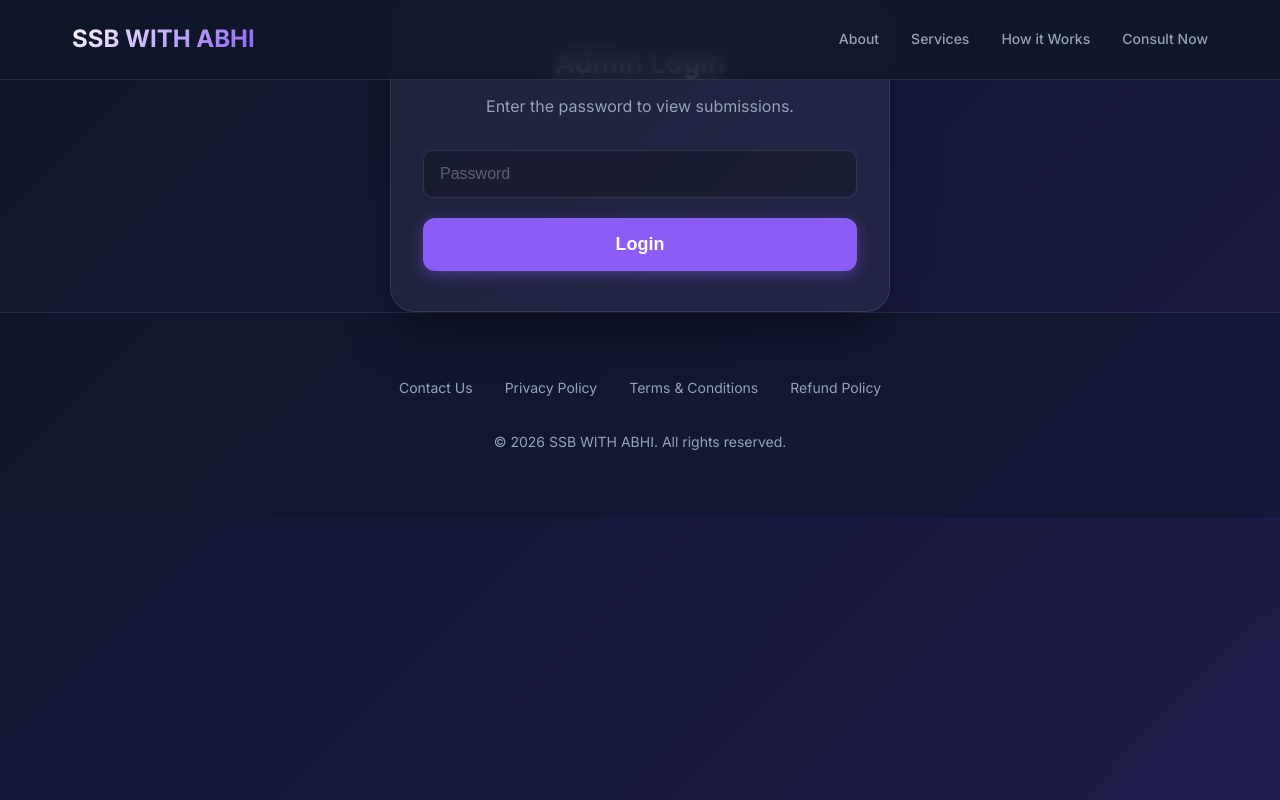
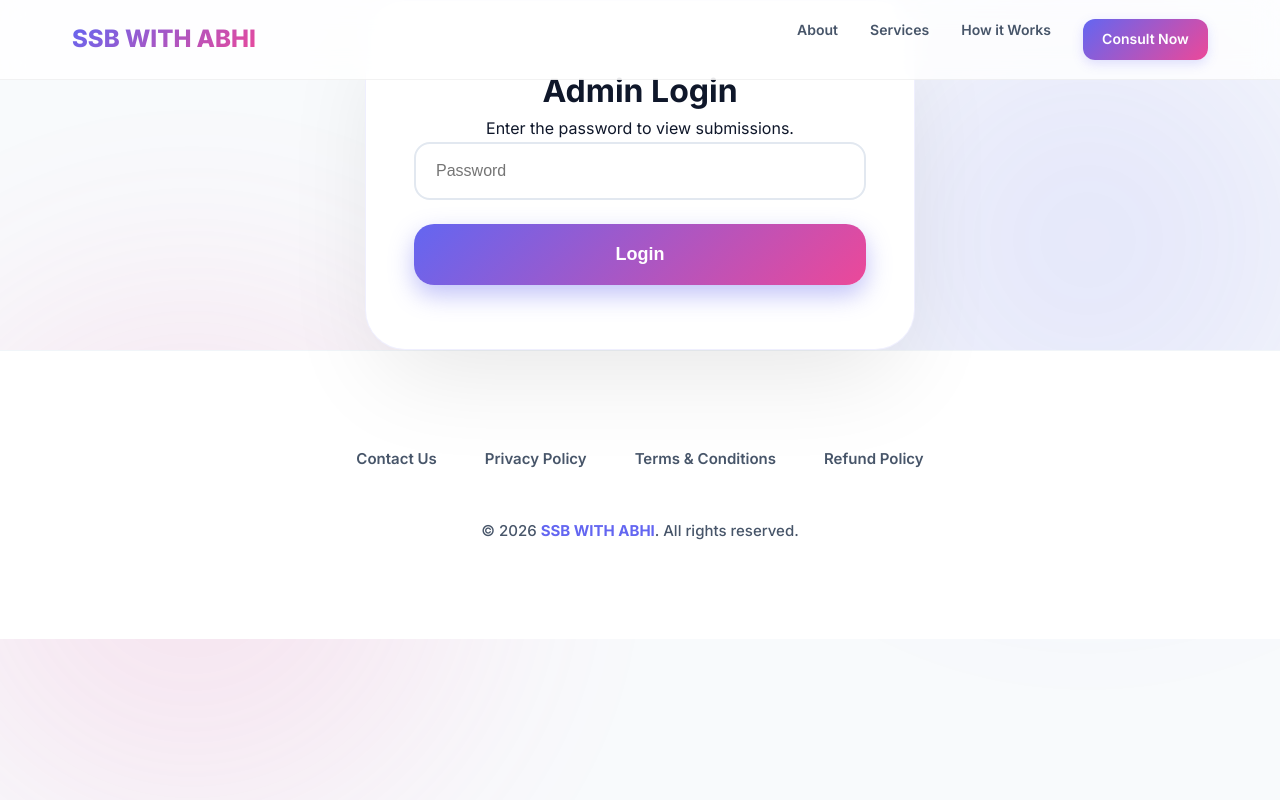
Before and after one commit to Sachinnegi9936167436/calling, a Next.js app: page /admin in a window 1280 px wide. Built offline with nearby package versions, Linux system fonts and the light colour scheme.

Commit message:
Premium Bright Redesign with vibrant color combinations

```diff
--- a/app/globals.css
+++ b/app/globals.css
@@ -1,14 +1,14 @@
-@import url('https://fonts.googleapis.com/css2?family=Inter:wght@300;400;500;600;700&display=swap');
+@import url('https://fonts.googleapis.com/css2?family=Inter:wght@300;400;500;600;700;800&display=swap');
 
 :root {
-  --bg-gradient-start: #0f172a;
-  --bg-gradient-end: #1e1b4b;
-  --card-bg: rgba(255, 255, 255, 0.05);
-  --card-border: rgba(255, 255, 255, 0.1);
-  --text-main: #f8fafc;
-  --text-muted: #94a3b8;
-  --accent-primary: #8b5cf6;
-  --accent-hover: #7c3aed;
+  --bg-color: #f8fafc;
+  --text-main: #0f172a;
+  --text-muted: #475569;
+  --accent-primary: #6366f1;
+  --accent-secondary: #ec4899;
+  --accent-hover: #4f46e5;
+  --card-bg: rgba(255, 255, 255, 0.7);
+  --card-border: rgba(99, 102, 241, 0.1);
   --success-color: #10b981;
   --nav-height: 80px;
 }
@@ -22,11 +22,37 @@
 
 body {
   font-family: 'Inter', sans-serif;
-  background: linear-gradient(135deg, var(--bg-gradient-start), var(--bg-gradient-end));
+  background-color: var(--bg-color);
   color: var(--text-main);
   min-height: 100vh;
   line-height: 1.6;
   overflow-x: hidden;
+  position: relative;
+}
+
+/* Background Blobs for Premium Feel */
+body::before, body::after {
+  content: '';
+  position: fixed;
+  width: 50vw;
+  height: 50vw;
+  border-radius: 50%;
+  z-index: -1;
+  filter: blur(100px);
+  opacity: 0.15;
+  pointer-events: none;
+}
+
+body::before {
+  top: -10%;
+  right: -10%;
+  background: radial-gradient(circle, var(--accent-primary), transparent);
+}
+
+body::after {
+  bottom: -10%;
+  left: -10%;
+  background: radial-gradient(circle, var(--accent-secondary), transparent);
 }
 
 /* Navbar */
@@ -36,10 +62,10 @@ body {
   left: 0;
   right: 0;
   height: var(--nav-height);
-  background: rgba(15, 23, 42, 0.8);
+  background: rgba(255, 255, 255, 0.8);
   backdrop-filter: blur(12px);
   -webkit-backdrop-filter: blur(12px);
-  border-bottom: 1px solid var(--card-border);
+  border-bottom: 1px solid rgba(0, 0, 0, 0.05);
   z-index: 1000;
   display: flex;
   align-items: center;
@@ -58,7 +84,7 @@ body {
 .logo {
   font-size: 1.5rem;
   font-weight: 800;
-  background: linear-gradient(135deg, #fff, #8b5cf6);
+  background: linear-gradient(135deg, var(--accent-primary), var(--accent-secondary));
   -webkit-background-clip: text;
   -webkit-text-fill-color: transparent;
   text-decoration: none;
@@ -73,17 +99,17 @@ body {
   color: var(--text-muted);
   text-decoration: none;
   font-size: 0.875rem;
-  font-weight: 500;
-  transition: color 0.2s;
+  font-weight: 600;
+  transition: all 0.2s;
 }
 
 .nav-link:hover {
-  color: var(--text-main);
+  color: var(--accent-primary);
 }
 
 /* Sections */
 section {
-  padding: 6rem 2rem;
+  padding: 8rem 2rem;
   width: 100%;
   display: flex;
   flex-direction: column;
@@ -94,12 +120,13 @@ section {
   max-width: 1200px;
   width: 100%;
   margin: 0 auto;
+  position: relative;
 }
 
 .hero {
-  padding-top: calc(var(--nav-height) + 4rem);
+  padding-top: calc(var(--nav-height) + 6rem);
   text-align: center;
-  min-height: 80vh;
+  min-height: 90vh;
   justify-content: center;
 }
 
@@ -108,59 +135,74 @@ section {
   font-weight: 800;
   line-height: 1.1;
   margin-bottom: 1.5rem;
-  background: linear-gradient(to right, #fff, #94a3b8);
+  color: var(--text-main);
+  letter-spacing: -0.02em;
+}
+
+.gradient-text {
+  background: linear-gradient(135deg, var(--accent-primary), var(--accent-secondary));
   -webkit-background-clip: text;
   -webkit-text-fill-color: transparent;
 }
 
 .hero-subtitle {
-  font-size: clamp(1.125rem, 3vw, 1.5rem);
+  font-size: clamp(1.125rem, 3vw, 1.25rem);
   color: var(--text-muted);
   max-width: 700px;
-  margin: 0 auto 3rem;
+  margin: 0 auto 3.5rem;
+  font-weight: 500;
 }
 
 /* Grid Layouts */
 .grid {
   display: grid;
   grid-template-columns: repeat(auto-fit, minmax(300px, 1fr));
-  gap: 2rem;
-  margin-top: 3rem;
+  gap: 2.5rem;
+  margin-top: 4rem;
 }
 
 /* Feature Card */
 .feature-card {
   background: var(--card-bg);
+  backdrop-filter: blur(8px);
   border: 1px solid var(--card-border);
-  border-radius: 24px;
-  padding: 2.5rem;
-  transition: all 0.3s ease;
+  border-radius: 32px;
+  padding: 3rem;
+  transition: all 0.4s cubic-bezier(0.175, 0.885, 0.32, 1.275);
+  box-shadow: 0 10px 30px -10px rgba(0, 0, 0, 0.05);
 }
 
 .feature-card:hover {
-  transform: translateY(-5px);
+  transform: translateY(-10px);
   border-color: var(--accent-primary);
-  background: rgba(255, 255, 255, 0.08);
+  box-shadow: 0 20px 40px -15px rgba(99, 102, 241, 0.2);
+  background: white;
 }
 
 .feature-icon {
-  width: 48px;
-  height: 48px;
-  background: rgba(139, 92, 246, 0.2);
-  border-radius: 12px;
+  width: 64px;
+  height: 64px;
+  background: linear-gradient(135deg, rgba(99, 102, 241, 0.1), rgba(236, 72, 153, 0.1));
+  border-radius: 20px;
   display: flex;
   align-items: center;
   justify-content: center;
+  font-size: 2rem;
+  margin-bottom: 2rem;
+  color: var(--accent-primary);
+}
+
+.feature-card h3 {
   font-size: 1.5rem;
-  margin-bottom: 1.5rem;
-  color: var(--accent-primary);
+  margin-bottom: 1rem;
+  font-weight: 700;
 }
 
 /* How it Works */
 .step-item {
   position: relative;
-  padding-left: 3.5rem;
-  margin-bottom: 2rem;
+  padding-left: 4.5rem;
+  margin-bottom: 3.5rem;
   text-align: left;
 }
 
@@ -168,103 +210,75 @@ section {
   position: absolute;
   left: 0;
   top: 0;
-  width: 40px;
-  height: 40px;
-  background: var(--accent-primary);
-  border-radius: 50%;
+  width: 48px;
+  height: 48px;
+  background: linear-gradient(135deg, var(--accent-primary), var(--accent-secondary));
+  color: white;
+  border-radius: 16px;
   display: flex;
   align-items: center;
   justify-content: center;
-  font-weight: 700;
-  font-size: 1rem;
-  box-shadow: 0 4px 10px rgba(139, 92, 246, 0.3);
+  font-weight: 800;
+  font-size: 1.25rem;
+  box-shadow: 0 8px 20px rgba(99, 102, 241, 0.3);
 }
 
-/* Existing Glass Card Fix for Landing Page */
+.step-item h3 {
+  font-size: 1.25rem;
+  margin-bottom: 0.5rem;
+  font-weight: 700;
+}
+
+/* Consultation Card */
 .glass-card {
-  background: var(--card-bg);
-  backdrop-filter: blur(16px);
-  -webkit-backdrop-filter: blur(16px);
+  background: white;
   border: 1px solid var(--card-border);
-  border-radius: 24px;
-  padding: 2.5rem 2rem;
+  border-radius: 40px;
+  padding: 4rem 3rem;
   text-align: center;
-  box-shadow: 0 25px 50px -12px rgba(0, 0, 0, 0.5);
-  transition: transform 0.3s ease, box-shadow 0.3s ease;
+  box-shadow: 0 40px 100px -20px rgba(0, 0, 0, 0.1);
   position: relative;
   overflow: hidden;
-  max-width: 500px;
+  max-width: 550px;
   margin: 0 auto;
-}
-
-.glass-card::before {
-  content: '';
-  position: absolute;
-  top: 0;
-  left: -100%;
-  width: 50%;
-  height: 100%;
-  background: linear-gradient(to right, transparent, rgba(255, 255, 255, 0.05), transparent);
-  transform: skewX(-20deg);
-  animation: shine 8s infinite;
-}
-
-@keyframes shine {
-  0% { left: -100%; }
-  20% { left: 200%; }
-  100% { left: 200%; }
-}
-
-.name {
-  font-size: 1.75rem;
-  font-weight: 700;
-  margin-bottom: 0.5rem;
-  background: linear-gradient(to right, #fff, #cbd5e1);
-  -webkit-background-clip: text;
-  -webkit-text-fill-color: transparent;
-}
-
-.bio {
-  color: var(--text-muted);
-  font-size: 1rem;
-  line-height: 1.5;
-  margin-bottom: 2rem;
 }
 
 .price-tag {
   display: inline-block;
-  background: rgba(139, 92, 246, 0.2);
-  color: #c4b5fd;
-  padding: 0.5rem 1rem;
+  background: linear-gradient(135deg, rgba(99, 102, 241, 0.1), rgba(236, 72, 153, 0.1));
+  color: var(--accent-primary);
+  padding: 0.75rem 1.5rem;
   border-radius: 999px;
-  font-weight: 600;
-  font-size: 0.875rem;
-  margin-bottom: 1.5rem;
-  border: 1px solid rgba(139, 92, 246, 0.3);
+  font-weight: 700;
+  font-size: 1rem;
+  margin-bottom: 2.5rem;
+  border: 1px solid rgba(99, 102, 241, 0.2);
 }
 
 .pay-btn {
   width: 100%;
-  background: var(--accent-primary);
+  background: linear-gradient(135deg, var(--accent-primary), var(--accent-secondary));
   color: white;
   border: none;
-  padding: 1rem;
-  border-radius: 12px;
+  padding: 1.25rem;
+  border-radius: 20px;
   font-size: 1.125rem;
-  font-weight: 600;
+  font-weight: 700;
   cursor: pointer;
-  transition: all 0.2s ease;
-  box-shadow: 0 4px 14px 0 rgba(139, 92, 246, 0.39);
+  transition: all 0.3s ease;
+  box-shadow: 0 10px 25px rgba(99, 102, 241, 0.4);
+  display: inline-block;
+  text-decoration: none;
 }
 
 .pay-btn:hover {
-  background: var(--accent-hover);
-  transform: translateY(-2px);
-  box-shadow: 0 6px 20px rgba(139, 92, 246, 0.23);
+  transform: translateY(-3px);
+  box-shadow: 0 15px 35px rgba(99, 102, 241, 0.5);
+  filter: brightness(1.1);
 }
 
 .pay-btn:disabled {
-  opacity: 0.7;
+  opacity: 0.6;
   cursor: not-allowed;
   transform: none;
 }
@@ -273,105 +287,88 @@ section {
   display: flex;
   flex-direction: column;
   align-items: center;
-  gap: 1.5rem;
-  animation: fadeIn 0.5s ease-out forwards;
+  gap: 2rem;
+  animation: slideUp 0.6s cubic-bezier(0.23, 1, 0.32, 1) forwards;
 }
 
-@keyframes fadeIn {
-  from { opacity: 0; transform: translateY(10px); }
+@keyframes slideUp {
+  from { opacity: 0; transform: translateY(30px); }
   to { opacity: 1; transform: translateY(0); }
 }
 
 .success-icon {
-  width: 64px;
-  height: 64px;
-  background: rgba(16, 185, 129, 0.2);
+  width: 80px;
+  height: 80px;
+  background: #ecfdf5;
   color: var(--success-color);
   border-radius: 50%;
   display: flex;
   align-items: center;
   justify-content: center;
-  font-size: 2rem;
-  margin-bottom: 0.5rem;
-}
-
-.loader {
-  border: 3px solid rgba(255,255,255,0.1);
-  border-radius: 50%;
-  border-top: 3px solid white;
-  width: 24px;
-  height: 24px;
-  animation: spin 1s linear infinite;
-  margin: 0 auto;
-}
-
-@keyframes spin {
-  0% { transform: rotate(0deg); }
-  100% { transform: rotate(360deg); }
+  font-size: 2.5rem;
+  margin-bottom: 1rem;
+  border: 4px solid #d1fae5;
 }
 
 .payment-instructions {
-  background: rgba(0, 0, 0, 0.2);
-  padding: 1.5rem;
-  border-radius: 12px;
-  margin-bottom: 1.5rem;
+  background: #f1f5f9;
+  padding: 2rem;
+  border-radius: 24px;
+  margin-bottom: 2.5rem;
   text-align: center;
-  border: 1px dashed rgba(255, 255, 255, 0.2);
 }
 
 .upi-id {
   font-size: 1.25rem;
-  font-weight: 600;
+  font-weight: 700;
   color: var(--accent-primary);
-  margin-top: 0.5rem;
-  padding: 0.5rem;
-  background: rgba(139, 92, 246, 0.1);
-  border-radius: 8px;
+  margin: 1rem 0;
+  padding: 0.75rem;
+  background: white;
+  border-radius: 12px;
   display: inline-block;
-  letter-spacing: 1px;
-  word-break: break-all;
-  max-width: 100%;
+  letter-spacing: 0.5px;
+  border: 1px dashed var(--accent-primary);
 }
 
 .form-group {
   text-align: left;
-  margin-bottom: 1.25rem;
+  margin-bottom: 1.5rem;
 }
 
 .form-label {
   display: block;
   font-size: 0.875rem;
   color: var(--text-muted);
-  margin-bottom: 0.5rem;
-  font-weight: 500;
+  margin-bottom: 0.75rem;
+  font-weight: 700;
+  text-transform: uppercase;
+  letter-spacing: 0.05em;
 }
 
 .form-input {
   width: 100%;
-  padding: 0.875rem 1rem;
-  border-radius: 10px;
-  border: 1px solid rgba(255, 255, 255, 0.1);
-  background: rgba(0, 0, 0, 0.2);
-  color: white;
+  padding: 1.125rem 1.25rem;
+  border-radius: 16px;
+  border: 2px solid #e2e8f0;
+  background: white;
+  color: var(--text-main);
   font-size: 1rem;
+  font-weight: 500;
   transition: all 0.2s ease;
 }
 
 .form-input:focus {
   outline: none;
   border-color: var(--accent-primary);
-  box-shadow: 0 0 0 2px rgba(139, 92, 246, 0.2);
-}
-
-.form-input::placeholder {
-  color: rgba(255, 255, 255, 0.3);
+  box-shadow: 0 0 0 4px rgba(99, 102, 241, 0.1);
 }
 
 /* Footer */
 footer {
-  padding: 4rem 2rem;
-  background: rgba(15, 23, 42, 0.5);
-  border-top: 1px solid var(--card-border);
+  padding: 6rem 2rem;
+  background: white;
+  border-top: 1px solid #f1f5f9;
   text-align: center;
   width: 100%;
 }
@@ -379,19 +376,20 @@ footer {
 .footer-links {
   display: flex;
   justify-content: center;
-  gap: 2rem;
-  margin-bottom: 2rem;
+  gap: 3rem;
+  margin-bottom: 3rem;
 }
 
 .footer-link {
   color: var(--text-muted);
   text-decoration: none;
-  font-size: 0.875rem;
+  font-size: 0.9375rem;
+  font-weight: 600;
   transition: color 0.2s;
 }
 
 .footer-link:hover {
-  color: var(--text-main);
+  color: var(--accent-primary);
 }
 
 /* Mobile Adjustments */
@@ -401,10 +399,14 @@ footer {
   }
 
   .hero-title {
-    font-size: 2.5rem;
+    font-size: 3rem;
   }
 
   section {
-    padding: 4rem 1rem;
+    padding: 6rem 1.5rem;
+  }
+
+  .glass-card {
+    padding: 3rem 1.5rem;
   }
 }
--- a/app/layout.js
+++ b/app/layout.js
@@ -3,14 +3,14 @@ import Link from 'next/link';
 import './globals.css';
 
 export const metadata = {
-  title: 'SSB WITH ABHI | Personal Consultancy for Defence Aspirants',
+  title: 'SSB WITH ABHI | Premium Personal Consultancy for Defence Aspirants',
   description: 'Get personalized guidance and consultancy for SSB interviews from Abhi. Mock interviews, PPDT, psychology tests, and more.',
 };
 
 export default function RootLayout({ children }) {
   return (
     <html lang="en" suppressHydrationWarning>
-      <body>
+      <body style={{ backgroundColor: 'var(--bg-color)' }}>
         <nav className="navbar">
           <div className="nav-container">
             <Link href="/" className="logo">SSB WITH ABHI</Link>
@@ -18,7 +18,13 @@ export default function RootLayout({ children }) {
               <a href="#about" className="nav-link">About</a>
               <a href="#services" className="nav-link">Services</a>
               <a href="#how-it-works" className="nav-link">How it Works</a>
-              <a href="#consult" className="nav-link">Consult Now</a>
+              <a href="#consult" className="nav-link" style={{
+                padding: '0.6rem 1.2rem',
+                background: 'linear-gradient(135deg, var(--accent-primary), var(--accent-secondary))',
+                color: 'white',
+                borderRadius: '12px',
+                boxShadow: '0 4px 12px rgba(99, 102, 241, 0.2)'
+              }}>Consult Now</a>
             </div>
           </div>
         </nav>
@@ -35,8 +41,8 @@ export default function RootLayout({ children }) {
               <Link href="/terms" className="footer-link">Terms & Conditions</Link>
               <Link href="/refund" className="footer-link">Refund Policy</Link>
             </div>
-            <p style={{ color: 'var(--text-muted)', fontSize: '0.875rem' }}>
-              &copy; {new Date().getFullYear()} SSB WITH ABHI. All rights reserved.
+            <p style={{ color: 'var(--text-muted)', fontSize: '0.9375rem', fontWeight: '500' }}>
+              &copy; {new Date().getFullYear()} <span style={{ fontWeight: '700', color: 'var(--accent-primary)' }}>SSB WITH ABHI</span>. All rights reserved.
             </p>
           </div>
         </footer>
```
Also changed, not shown: app/page.js (+54 -37 lines).
